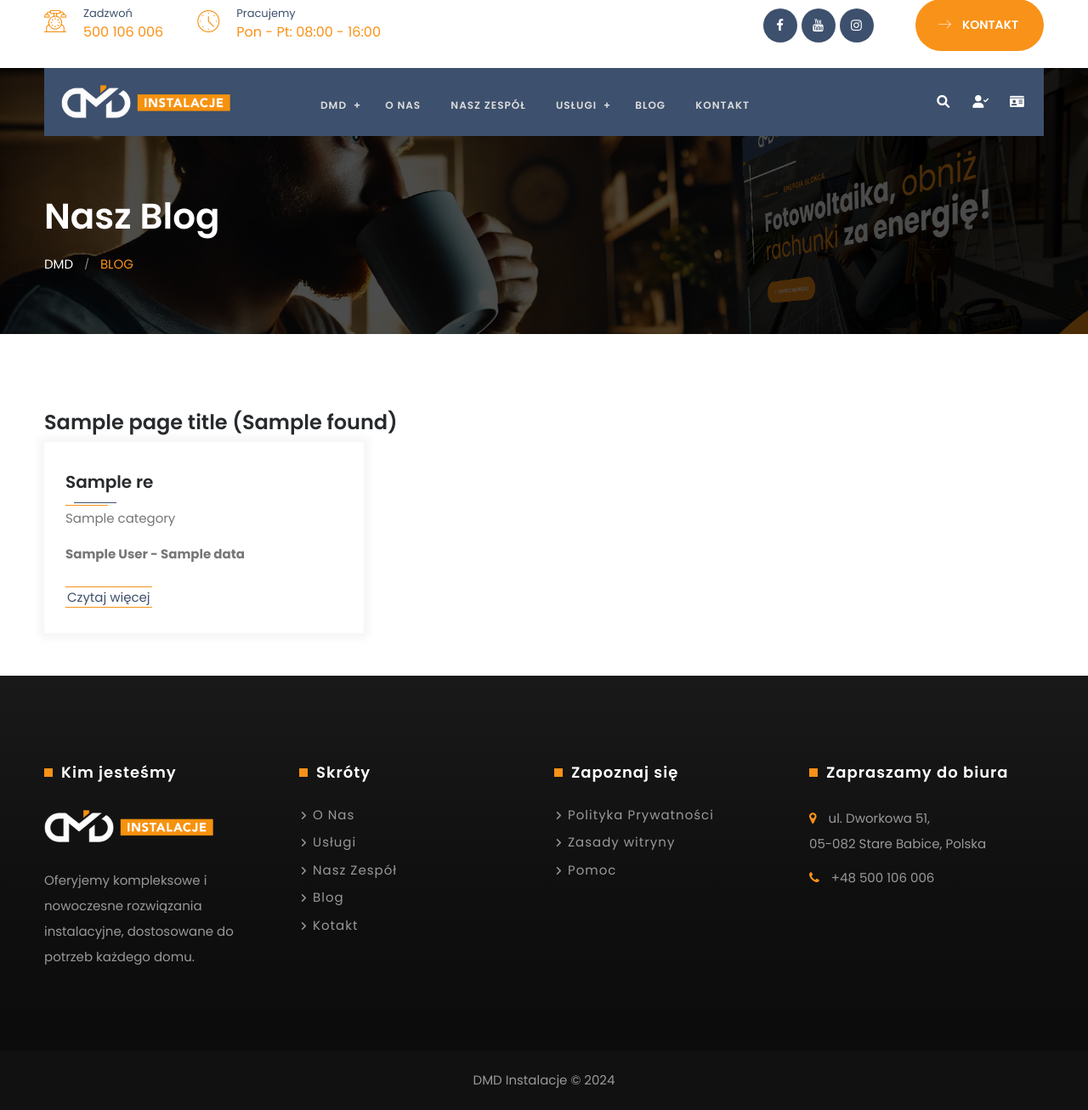
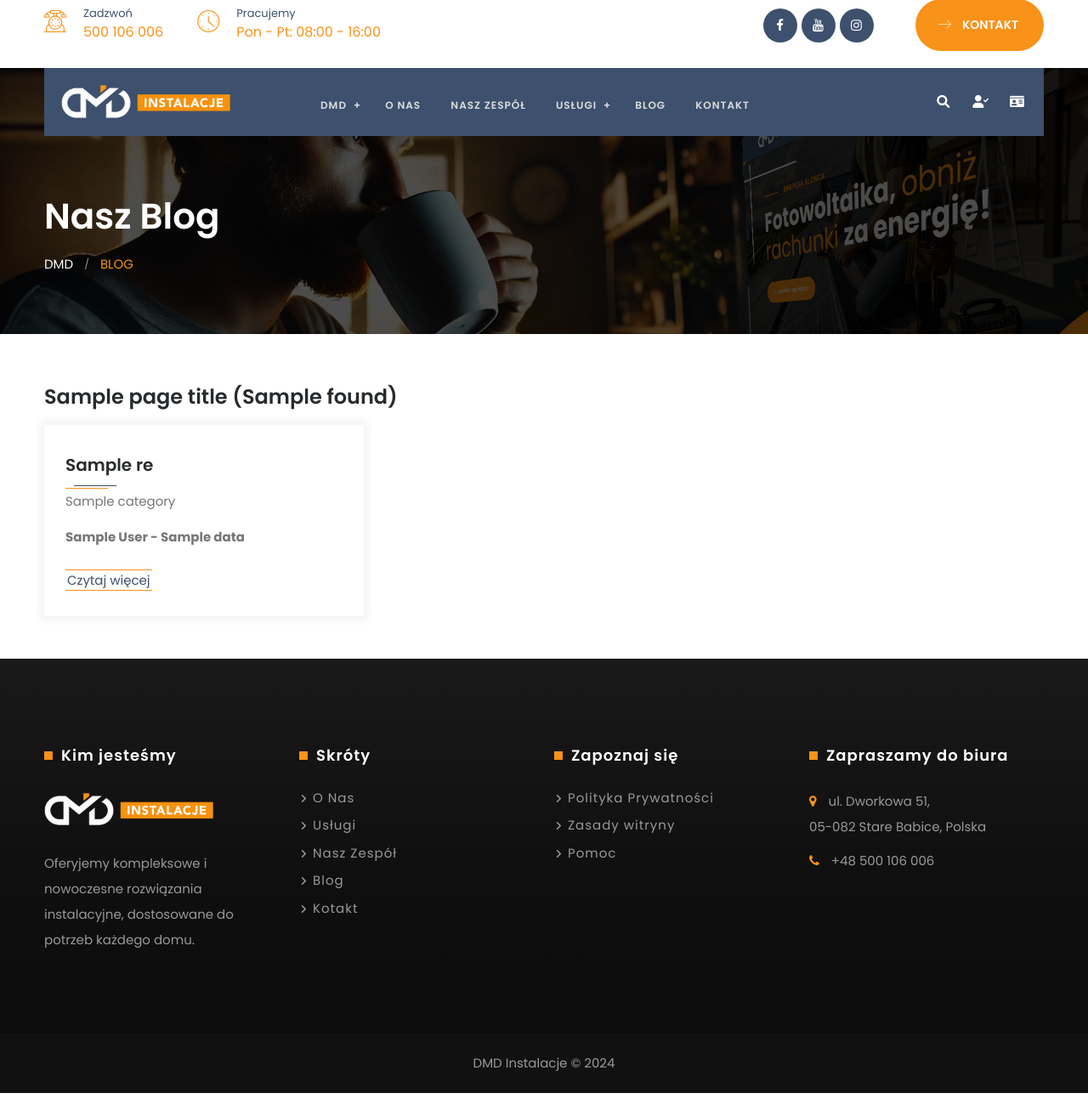
Before and after one commit to informatykdmd/dmdinstalacje, a Flask app: template templates/searchBlog.html in a window 1280 px wide. Shown: the part 61-1367 px from the top of the page at 85% size. Run offline with Flask 3, Linux system fonts and the light colour scheme; the template is opened without the code that fills it: most values are stand-ins (such as "Sample title", 1, 10 or a date in 2020); some libraries are stand-ins or nearby versions; some web fonts are replaced.

Commit message:
Working now

```diff
--- a/templates/searchBlog.html
+++ b/templates/searchBlog.html
@@ -23,10 +23,10 @@
         <!-- Banner end -->
 
         <!-- Blog start -->
-        <section id="blog-section" class="mt-90">
+        <section id="blog-section" class="mt-60">
             <div class="container">
                 <div class="row">
-                    <div class="col-lg-12">
+                    <div class="col-lg-12 mb-10">
                         <h3>{{pageTitle}} ({{found}})</h3>
                     </div>
                 </div>
```
